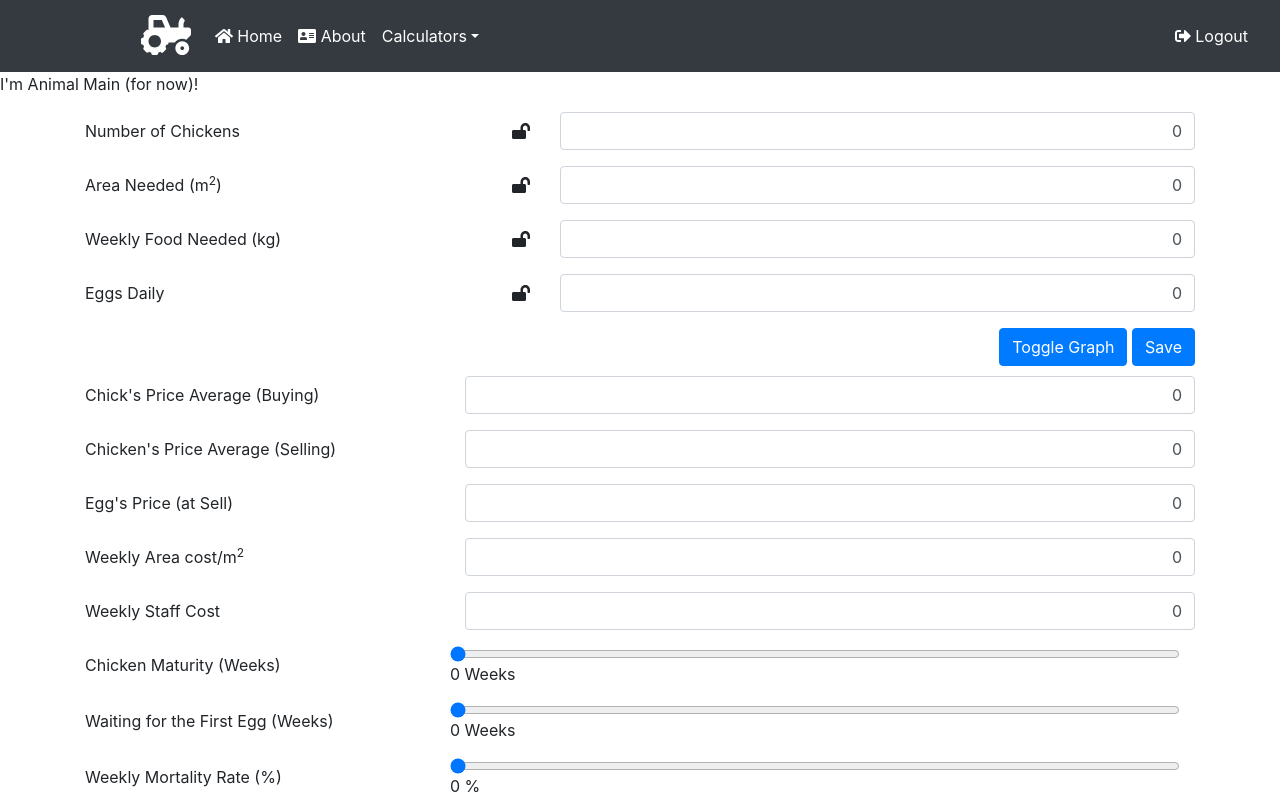
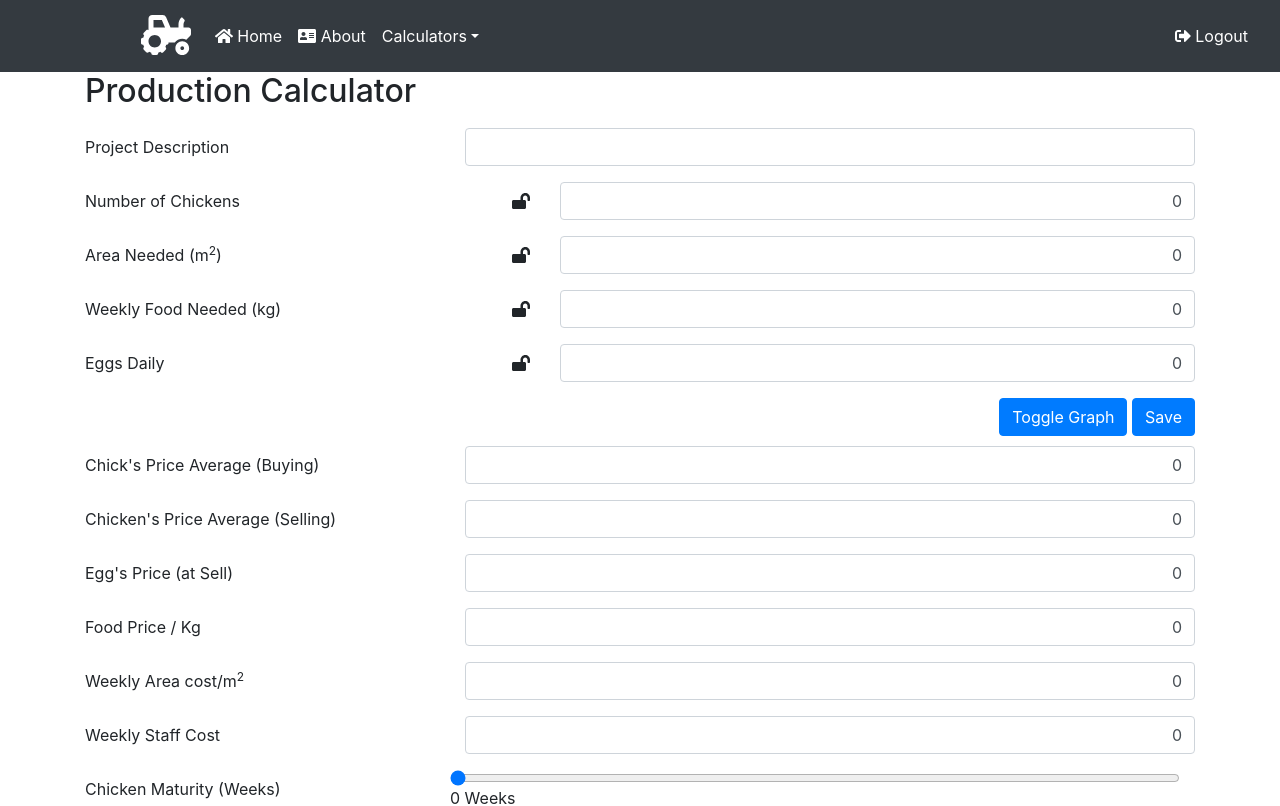
Before and after one commit to Herb2o11/FarmHelper, a React (Create React App) app: page /calc/1/1 in a window 1280 px wide. Shown: the top 806 px of the page. Built offline with nearby package versions, Linux system fonts and the light colour scheme; no server answers; sample sign-in values are in the browser's storage.

Commit message:
Add Description and FoodPrice (W/out Calc yet)

```diff
--- a/src/api/axios.js
+++ b/src/api/axios.js
@@ -20,9 +20,9 @@ instance.interceptors.request.use(function(request){
   const authToken = getAuthToken();
   if(authToken !== '') {
     request.headers.Authorization = 'Bearer ' + authToken;
-    console.log(authToken);
+    // console.log(authToken);
   }
-  console.log("REQUEST", request);
+  console.log("REQUEST DATA", request.data);
   return request;
 });
 
--- a/src/components/AnimalMain.js
+++ b/src/components/AnimalMain.js
@@ -18,12 +18,12 @@ export default class AnimalMain extends Component {
         Calculator = React.lazy(() => import('./calculators/CalcFish'));
         break;
       default: //Chicken
-        Calculator = React.lazy(() => import('./calculators/CalcChicken'));
+        Calculator = React.lazy(() => import('./calculators/ChickenEggs'));
     }
     return(
       <React.Fragment>
-        <p>I'm Animal Main (for now)!</p>
         <div className="container">
+          <h2>Production Calculator</h2>
           <div className="row">
             <div className="col">
               <Suspense fallback={<Spinner />}>
--- a/src/components/Home.js
+++ b/src/components/Home.js
@@ -11,6 +11,7 @@ export default class Home extends Component {
   async componentDidMount() {
     if(AccountAPI.isAuthenticated()) {
       const calculators = await CalculatorsAPI.getCalculators();
+      console.log(calculators);
       this.setState({calculators : calculators});
     }
   }
@@ -47,7 +48,7 @@ export default class Home extends Component {
         res.push(
           <tr key={"TRCalc" + calc.id}>
             <td>
-              <a href={'calc/' + calc.kind + '/' + calc.id}> {calc.name} </a>
+              <a href={'calc/' + calc.type + '/' + calc.id}> {calc.description} </a>
             </td>
             <td>
               {kind}
@@ -56,7 +57,7 @@ export default class Home extends Component {
               {calc.numberOfAnimals}
             </td>
             <td style={{textAlign:'right'}}>
-              <a href = {"/calc/chicken/" + calc.id}>Select</a>
+              <a href={'calc/' + calc.type + '/' + calc.id}>Select</a>
             </td>
           </tr>
         );
--- a/src/components/calculators/CalcChicken.js
+++ b/src/components/calculators/ChickenEggs.js
@@ -1,14 +1,14 @@
 import React, { Component } from 'react';
-import GraphChicken from '../graphs/GraphChicken';
+import GraphChickenEggs from '../graphs/GraphChickenEggs';
 import * as CalculatorsAPI from '../../api/calculators';
 import { FontAwesomeIcon } from '@fortawesome/react-fontawesome';
 import { faLockOpen, faLock } from '@fortawesome/free-solid-svg-icons';
-import { parse } from '@fortawesome/fontawesome-svg-core';
 
 
-export default class CalcChicken extends Component {
+export default class ChickenEggs extends Component {
   state = {
     id :0,
+    description: '',
     chickens: 0,
     area: 0,
     food: 0,
@@ -20,6 +20,7 @@ export default class CalcChicken extends Component {
     chickenPrice: 0,
     foodPrice: 0,
     eggsPrice: 0,
+    foodPrice: 0,
     rent: 0,
     staff: 0,
     chickenMaturity : 0,
@@ -31,7 +32,6 @@ export default class CalcChicken extends Component {
   componentDidMount = async () => {
     if(this.props.params.id !== undefined && parseInt(this.props.params.id) > 0) {
       const calc = await CalculatorsAPI.getEggChickenCalculator(parseInt(this.props.params.id));
-      console.log("CALC", calc);
       let defautLocked = [false,false,false,false];
       const locked = JSON.parse(calc.lockedfields.trim());
       if(calc.lockedfields !== undefined && typeof(locked) === "object") {
@@ -55,7 +55,7 @@ export default class CalcChicken extends Component {
     if(isNaN(parsed)) {
       this.setState({[name]: 0});
     } else {
-      this.setState({[name]: value});
+      this.setState({[name]: parsed});
 
     }
   }
@@ -117,9 +117,17 @@ export default class CalcChicken extends Component {
   }
 
   render() {
-    console.log(this.props);
+    // console.log(this.props);
     return(
       <React.Fragment>
+        <div className="form-group row" style={{marginTop: "10px"}}>
+          <label className="col-sm-4 col-form-label">Project Description</label>
+          <div className="col-sm-8">
+            <input type="text" className="form-control text-right" name="description"
+              value={this.state.description}
+              onChange={ (e) => this.setState({description: e.target.value})} />
+          </div>
+        </div>
         <div className="form-group row">
           <label className="col-sm-4 col-form-label">Number of Chickens</label>
           <label className="col-sm-1 text-right col-form-label">
@@ -171,7 +179,7 @@ export default class CalcChicken extends Component {
         </div>
         {
           this.state.showGraph &&
-          <GraphChicken data={this.state} onGraphSettingsChange={this.onGraphSettingsChange} />
+          <GraphChickenEggs data={this.state} onGraphSettingsChange={this.onGraphSettingsChange} />
         }
       </React.Fragment>
     );
--- a/src/components/graphs/GraphChicken.js
+++ b/src/components/graphs/GraphChickenEggs.js
@@ -2,7 +2,7 @@ import React, { Component } from 'react';
 import CanvasGraph from './CanvasGraph';
 import hash from 'object-hash';
 
-export default class GraphChicken extends Component {
+export default class GraphChickenEggs extends Component {
   buildDataset = (data) => {
     const weeks = (Math.ceil(parseInt(data.period) / 12 * 52));
     const x_labels = [];
@@ -24,7 +24,7 @@ export default class GraphChicken extends Component {
       if(chicken_age === this.props.data.chickenMaturity - 1) {
         v_chickens = n_of_chickens * this.props.data.chickenPrice;
       }
-      // last week
+      // if its the last week
       if((i+1) === weeks) {
         v_chickens = n_of_chickens * this.props.data.chickenPrice *
           (chicken_age / this.props.data.chickenMaturity);
@@ -38,9 +38,7 @@ export default class GraphChicken extends Component {
       if(chicken_age >= this.props.data.eggsMaturity) {
         v_eggs = ( n_of_chickens / this.props.data.chickens ) * this.props.data.eggs * this.props.data.eggsPrice;
       }
-      // console.log(n_of_chickens);
-      // console.log(this.props.data.chickens);
-      // console.log(this.props.data.eggsPrice);
+
       values[2].push(v_eggs);
       //******************Total
       total += v_chickens+v_staff_area+v_eggs;
@@ -49,6 +47,7 @@ export default class GraphChicken extends Component {
       // deathRate commes as int => 200 for 2%
       n_of_chickens = Math.ceil(n_of_chickens * ((100 - this.props.data.deathRate/100) / 100));
       console.log("#: ",n_of_chickens);
+      console.log("DATA: ",this.props.data);
       // console.log("Age: ",chicken_age);
       chicken_age = (( chicken_age + 1 ) % this.props.data.chickenMaturity);
     }
@@ -110,6 +109,14 @@ export default class GraphChicken extends Component {
           <div className="col-sm-8">
             <input type="text" className="form-control text-right" name="eggsPrice"
               value={this.props.data.eggsPrice}
+              onChange={this.props.onGraphSettingsChange} />
+          </div>
+        </div>
+        <div className="form-group row">
+          <label className="col-sm-4 col-form-label">Food Price / Kg</label>
+          <div className="col-sm-8">
+            <input type="text" className="form-control text-right" name="foodPrice"
+              value={this.props.data.foodPrice}
               onChange={this.props.onGraphSettingsChange} />
           </div>
         </div>
@@ -189,36 +196,4 @@ export default class GraphChicken extends Component {
       </React.Fragment>
     );
   }
-
-  // data = {
-  //   labels: ['Red', 'Blue', 'Yellow', 'Green', 'Purple', 'Orange'],
-  //   datasets: [
-  //     {
-  //       label: '# of Votes',
-  //       data: [-12, 19, -3, 5, 2, 3],
-  //       backgroundColor: 'rgba(255, 99, 132, 0.2)',
-  //       borderColor: 'rgb(255, 99, 132)',
-  //       borderWidth: 1
-  //     },
-  //     {
-  //       label: '# of Votes',
-  //       data: [12, 19, 3, 5, 2, 3],
-  //       backgroundColor: 'rgb(54, 162, 235, 0.2)',
-  //       borderColor: 'rgb(54, 162, 235)',
-  //       borderWidth: 1
-  //     },{
-  //       label: '# of Votes',
-  //       data: [12, 19, 3, 5, 2, 3],
-  //       backgroundColor: 'rgba(255, 206, 86, 0.2)',
-  //       borderColor: 'rgb(255, 206, 86)',
-  //       borderWidth: 1
-  //     },{
-  //       label: 'Line Dataset',
-  //       data: [50, 50, 50, -12, 55, 49],
-  //       type: 'line',
-  //       backgroundColor: 'rgba(0, 0, 0, 0)',
-  //       borderColor: 'rgb(75, 192, 192)',
-  //     }
-  //   ]
-  // }
 }
```
